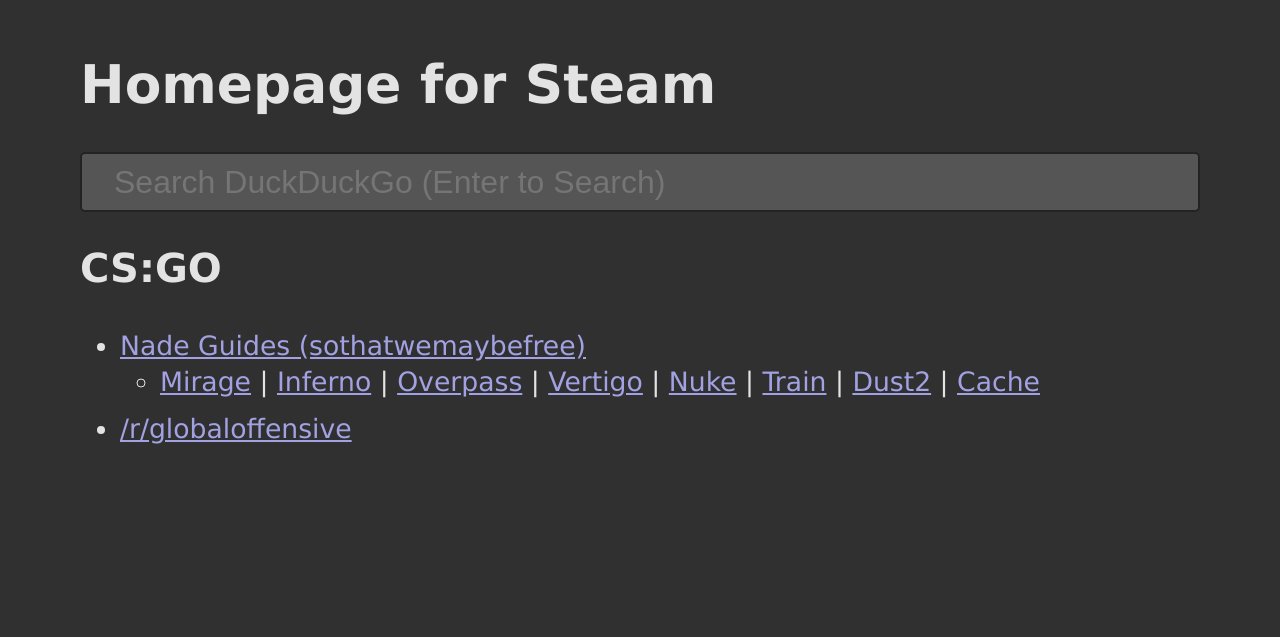
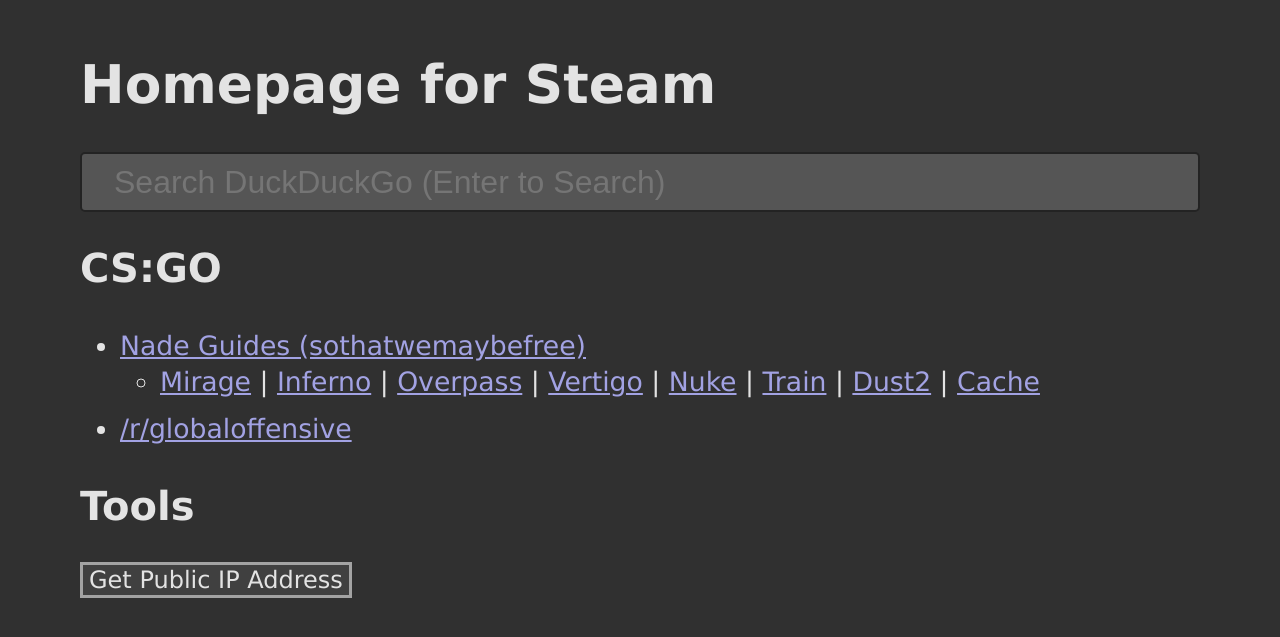
Before and after one commit to Flafla2/flafla2.github.io, a Jekyll site: the page steam/index.html, which Jekyll copies as it is, in a window 1280 px wide. Shown: the top 637 px of the page. Built offline with Jekyll 4.4.1, drawn with Linux system fonts in a browser that asks for light colours.

Commit message:
Add tool to steam homepage to get public IP address

```diff
--- a/steam/index.html
+++ b/steam/index.html
@@ -9,6 +9,13 @@
 		font-size: 20pt;
 		color: #e3e3e3;
 		margin: 2em 3em;
+	}
+	button {
+		font-family: Verdana;
+		font-size: 18pt;
+		background-color: #404040;
+		border: solid 3px #a3a3a3;
+		color: #e3e3e3;
 	}
 	#search_form_homepage {
 		overflow:hidden;
@@ -60,5 +67,25 @@
 			<li><a href="https://reddit.com/r/globaloffensive">/r/globaloffensive</a></li>
 		</ul>
 	</div>
+	<div class "game" id="utils">
+		<h2>Tools</h2>
+		<script type="text/javascript">
+			function findIP() {
+				var request = new XMLHttpRequest();
+				if (!request) {
+					return;
+				}
+				request.onreadystatechange = function() {
+					if (request.readyState === XMLHttpRequest.DONE && request.status === 200) {
+						var ip = document.getElementById('ip-contents');
+						ip.innerHTML = request.responseText;
+					}
+				};
+				request.open('GET', 'http://api.ipify.org');
+				request.send();
+			}
+		</script>
+		<button onclick="findIP()">Get Public IP Address</button> <span id="ip-contents" style="padding: 0 1em"></div>
+	</div>
 </body>
 </html>
```
